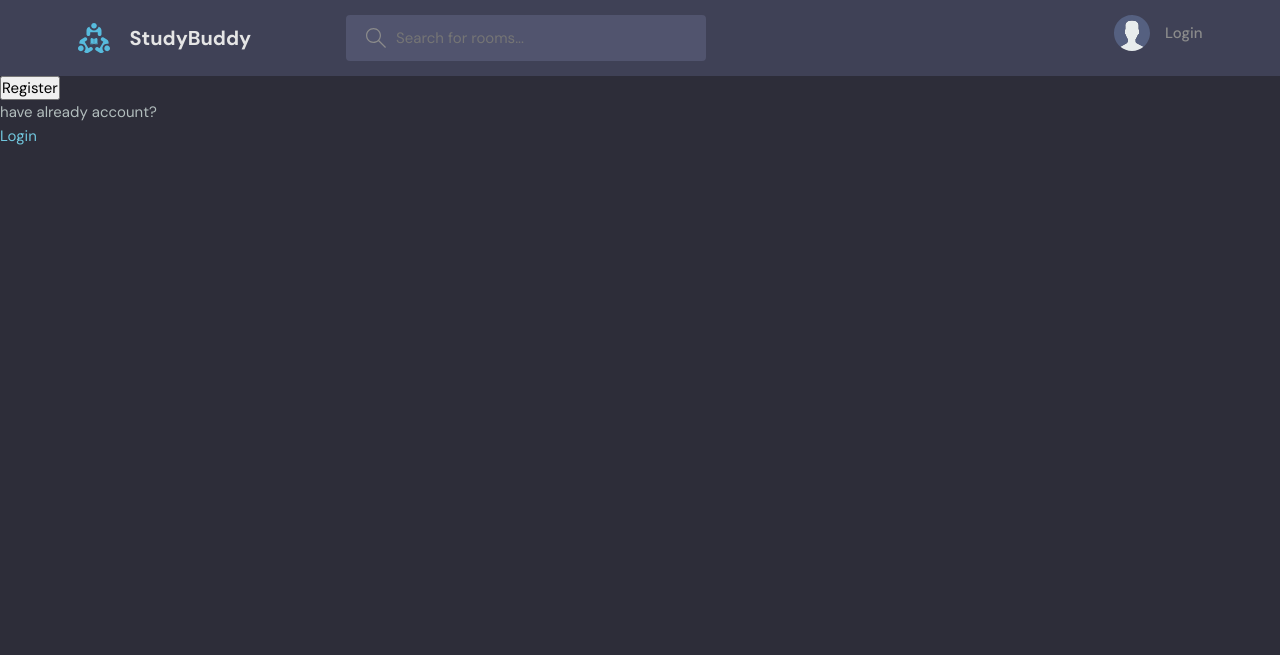
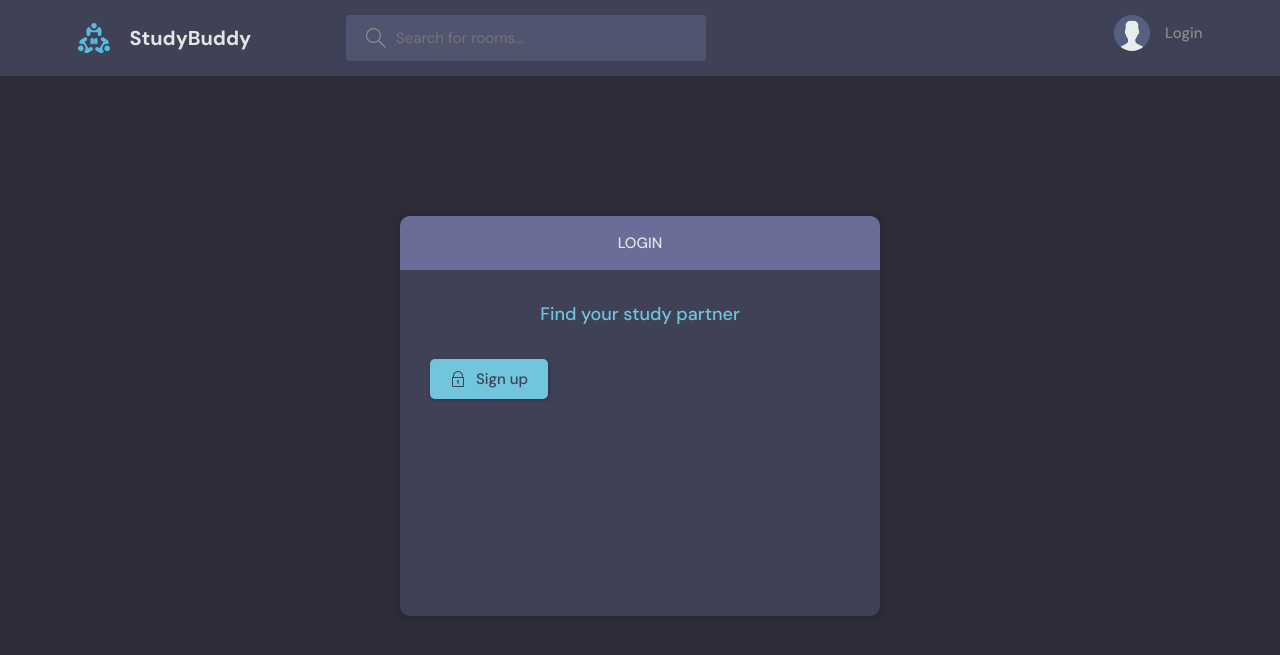
Before and after one commit to arshiabh/discord_django, a Django app: template backend/api/templates/api/login_register.html in a window 1280 px wide. Shown: the top 655 px of the page. Run offline with Django 3.2, Linux system fonts and the light colour scheme; the template is opened without the code that fills it, so the values that code supplies are empty.

Commit message:
login and register theme installed

```diff
--- a/backend/api/templates/api/login_register.html
+++ b/backend/api/templates/api/login_register.html
@@ -1,47 +1,110 @@
 {% extends "main.html" %}
+{% block content %}
+    <main class="auth layout">
 
-{% block content %}
+      {% if page == 'login' %}
+      <div class="container">
+        <div class="layout__box">
+          <div class="layout__boxHeader">
+            <div class="layout__boxTitle">
+              <h3>Login</h3>
+            </div>
+          </div>
+          <div class="layout__body">
+            <h2 class="auth__tagline">Find your study partner</h2>
 
-    {% if page == 'login' %}
+            <form class="form" action="" method="POST">
+              {% csrf_token %}
+              <div class="form__group form__group">
+                <label for="room_name">Username</label>
+                <input id="username" name="username" type="text" placeholder="Username" />
+              </div>
+              <div class="form__group">
+                <label for="password">Password</label>
+                <input
+                  id="password"
+                  name="password"
+                  type="password"
+                  placeholder="&bull;&bull;&bull;&bull;&bull;&bull;&bull;&bull;"
+                />
+              </div>
+
+              <button class="btn btn--main" type="submit">
+                <svg
+                  version="1.1"
+                  xmlns="http://www.w3.org/2000/svg"
+                  width="32"
+                  height="32"
+                  viewBox="0 0 32 32"
+                >
+                  <title>lock</title>
+                  <path
+                    d="M27 12h-1v-2c0-5.514-4.486-10-10-10s-10 4.486-10 10v2h-1c-0.553 0-1 0.447-1 1v18c0 0.553 0.447 1 1 1h22c0.553 0 1-0.447 1-1v-18c0-0.553-0.447-1-1-1zM8 10c0-4.411 3.589-8 8-8s8 3.589 8 8v2h-16v-2zM26 30h-20v-16h20v16z"
+                  ></path>
+                  <path
+                    d="M15 21.694v4.306h2v-4.306c0.587-0.348 1-0.961 1-1.694 0-1.105-0.895-2-2-2s-2 0.895-2 2c0 0.732 0.413 1.345 1 1.694z"
+                  ></path>
+                </svg>
+
+                Login
+              </button>
+            </form>
+
+            <div class="auth__action">
+              <p>Haven't signed up yet?</p>
+              <a href="{% url 'register' %}" class="btn btn--link">Sign Up</a>
+            </div>
+          </div>
+        </div>
+      </div>
+      {% else %}
 
 
-    <div>
+       <div class="container">
+        <div class="layout__box">
+          <div class="layout__boxHeader">
+            <div class="layout__boxTitle">
+              <h3>Login</h3>
+            </div>
+          </div>
+          <div class="layout__body">
+            <h2 class="auth__tagline">Find your study partner</h2>
 
-        <form method='POST' action="">
-        {% csrf_token %}
+            {% for field in form %}
+            <form class="form" action="" method="POST">
+              {% csrf_token %}
+              <div class="form__group form__group">
+                <label for="room_name">{{ field.label }}</label>
+                {{ field }}
+              </div>
+            {% endfor %}
 
-        <label>Username:</label>
-        <input type="text" name='username' placeholder="Enter Username"/>
+              <button class="btn btn--main" type="submit">
+                <svg
+                  version="1.1"
+                  xmlns="http://www.w3.org/2000/svg"
+                  width="32"
+                  height="32"
+                  viewBox="0 0 32 32"
+                >
+                  <title>lock</title>
+                  <path
+                    d="M27 12h-1v-2c0-5.514-4.486-10-10-10s-10 4.486-10 10v2h-1c-0.553 0-1 0.447-1 1v18c0 0.553 0.447 1 1 1h22c0.553 0 1-0.447 1-1v-18c0-0.553-0.447-1-1-1zM8 10c0-4.411 3.589-8 8-8s8 3.589 8 8v2h-16v-2zM26 30h-20v-16h20v16z"
+                  ></path>
+                  <path
+                    d="M15 21.694v4.306h2v-4.306c0.587-0.348 1-0.961 1-1.694 0-1.105-0.895-2-2-2s-2 0.895-2 2c0 0.732 0.413 1.345 1 1.694z"
+                  ></path>
+                </svg>
 
-        <label>Password:</label>
-        <input type="password" name="password" placeholder="Enter Password">
-
-        <button>Login</button>
-        </form>
-
-        <p>havent signed up yet?</p>
-        <a href="{% url 'register' %}">Sign up</a>
-
-    </div>
+                Sign up
+              </button>
+            </form>
+          </div>
+        </div>
+      </div>
 
 
-    {% else %}
 
-    <div>
-
-        <form method='POST' action="">
-        {% csrf_token %}
-
-        {{ form.as_p }}
-
-        <button>Register</button>
-        </form>
-
-        <p>have already account?</p>
-        <a href="{% url 'login' %}">Login</a>
-
-    </div>
-
-    {% endif %}
-
-{% endblock  %}
+      {% endif %}
+    </main>
+{% endblock %}
```
Also changed, not shown: backend/api/templates/api/login_register_old.html (added, +47 -0 lines).
